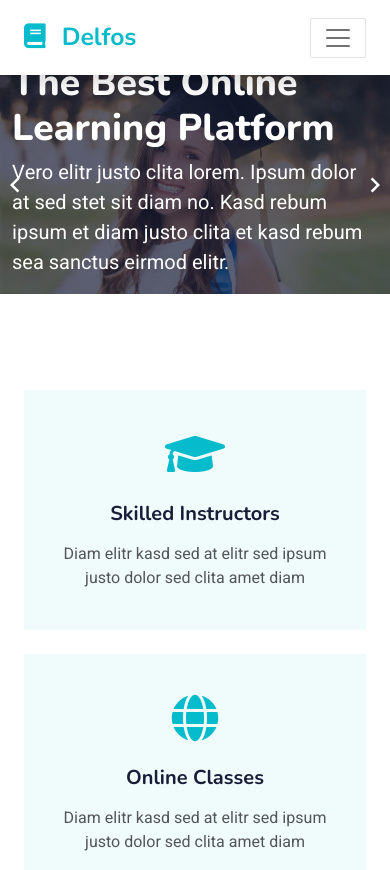
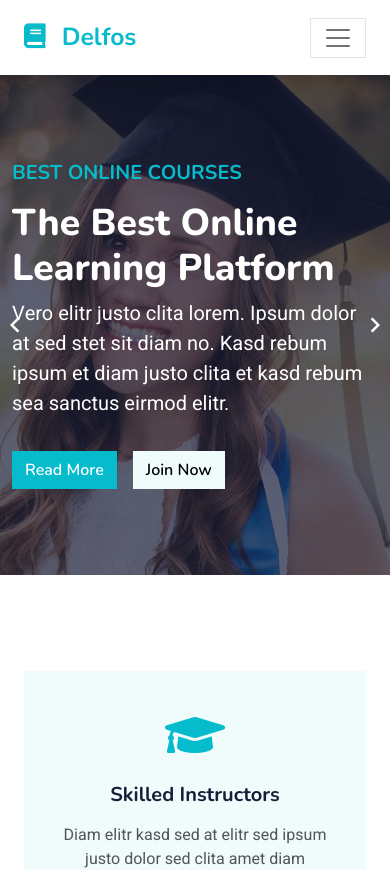
Before and after one commit to nathanlemos/delfos-web, a Vue app: page / in a window 390 px wide. Shown: the top 870 px of the page. Built offline with nearby package versions, Linux system fonts and the light colour scheme.

Commit message:
Adjusted carousel

```diff
--- a/src/components/Carousel.vue
+++ b/src/components/Carousel.vue
@@ -123,4 +123,18 @@ const responsiveOptions = ref({
 .carousel__next {
   color: white;
 }
+
+@media (max-width: 768px) {
+  .owl-carousel-item {
+    position: relative;
+    min-height: 500px;
+  }
+
+  .owl-carousel-item img {
+    position: absolute;
+    width: 100%;
+    height: 100% !important;
+    object-fit: cover;
+  }
+}
 </style>
--- a/src/components/Testimonial.vue
+++ b/src/components/Testimonial.vue
@@ -10,7 +10,7 @@
       <carousel
         class="testimonial-carousel"
         :wrapAround="true"
-        :itemsToShow="3"
+        :breakpoints="carouselBreakpoints"
       >
         <slide v-for="(testimonial, index) in testimonials" :key="index">
           <div class="testimonial-item text-center">
@@ -38,6 +38,18 @@
 import { ref } from "vue";
 import { Carousel, Slide, Navigation } from "vue3-carousel";
 const base = import.meta.env.BASE_URL;
+
+const carouselBreakpoints = {
+  1200: {
+    itemsToShow: 3,
+  },
+  800: {
+    itemsToShow: 2,
+  },
+  600: {
+    itemsToShow: 1,
+  },
+};
 
 const getImagePath = (imageName: string) => {
   console.log("Base", base);
```
